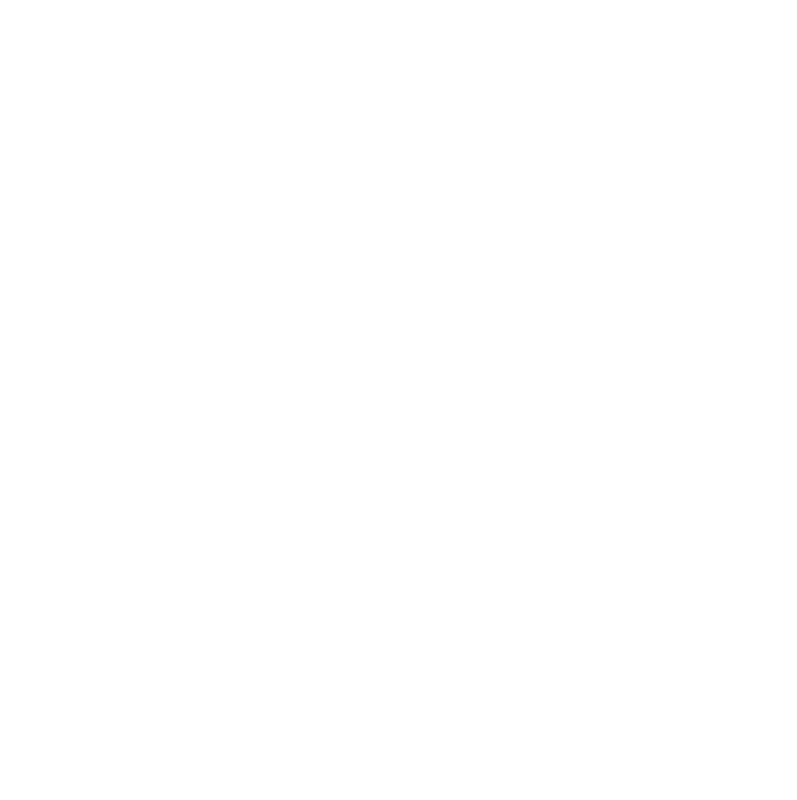
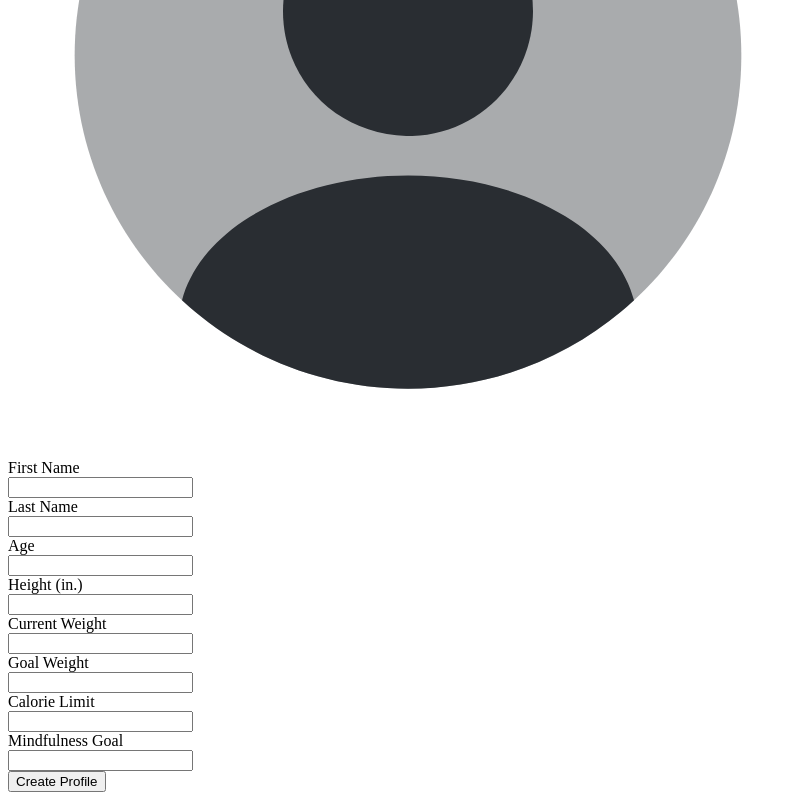
Before and after one commit to raulharo/Tech-Elevator-Final-Capstone, a Vue app in the folder final-capstone/capstone/vue/: page /create-profile in a window 1280 px wide. Shown: the part 451-1251 px from the top of the page, without its empty margins (0-797 px from the left). Before the commit the page ends 800 px from the top, so only its background shows below. Built offline with nearby package versions, Linux system fonts and the light colour scheme.

Commit message:
Added CreateProfile.vue view component

```diff
--- a/final-capstone/capstone/vue/src/router/index.js
+++ b/final-capstone/capstone/vue/src/router/index.js
@@ -5,6 +5,7 @@
 import Logout from '../views/Logout.vue'
 import Register from '../views/Register.vue'
 import store from '../store/index'
+import CreateProfile from '../views/CreateProfile.vue'
 
 Vue.use(Router)
 
@@ -52,6 +53,14 @@
       meta: {
         requiresAuth: false
       }
+    },
+    {
+      path: "/create-profile",
+      name: "create-profile",
+      component: CreateProfile,
+      meta: {
+        requiresAuth: false
+      }
     }
   ]
 })
--- /dev/null
+++ b/final-capstone/capstone/vue/src/views/CreateProfile.vue
@@ -0,0 +1,65 @@
+<template>
+  <div>
+      <h1 id="title">Create Profile</h1>
+      <img src="../../public/profile-circle-svgrepo-com.svg" alt="">
+      <form action="">
+          <label for="firstName">First Name</label>
+          <br>
+          <input type="text" name="firstName" id="firstName" v-model="user.firstName">
+          <br>
+          <label for="lastName">Last Name</label>
+          <br>
+          <input type="text" name="lastName" id="lastName" v-model="user.lastName">
+          <br>
+          <label for="age">Age</label>
+          <br>
+          <input type="number" name="age" id="age" v-model="user.age">
+          <br>
+          <label for="height">Height (in.)</label>
+          <br>
+          <input type="number" name="height" id="height" v-model="user.height">
+          <br>
+          <label for="currentWeight">Current Weight</label>
+          <br>
+          <input type="number" name="currentWeight" id="currentWeight" v-model="user.currentWeight">
+          <br>
+          <label for="goalWeight">Goal Weight</label>
+          <br>
+          <input type="number" name="goalWeight" id="goalWeight" v-model="user.goalWeight">
+          <br>
+          <label for="calorieLimit">Calorie Limit</label>
+          <br>
+          <input type="number" name="calorieLimit" id="calorieLimit" v-model="user.calorieLimit">
+          <br>
+          <label for="mindfulGoal">Mindfulness Goal</label>
+          <br>
+          <input type="number" name="mindfulGoal" id="mindfulGoal" v-model="user.mindfulGoal">
+          <br>
+          <button type="submit">Create Profile</button>
+      </form>
+
+  </div>
+</template>
+
+<script>
+export default {
+    data() {
+        return {
+            user: {
+                firstName: "",
+                lastName: "",
+                age: "",
+                height: "",
+                currentWeight: "",
+                goalWeight: "",
+                calorieLimit: "",
+                mindfulGoal: ""
+            }
+        }
+    }
+}
+</script>
+
+<style>
+
+</style>
```
Also changed, not shown: final-capstone/capstone/vue/public/profile-circle-svgrepo-com.svg (added).
